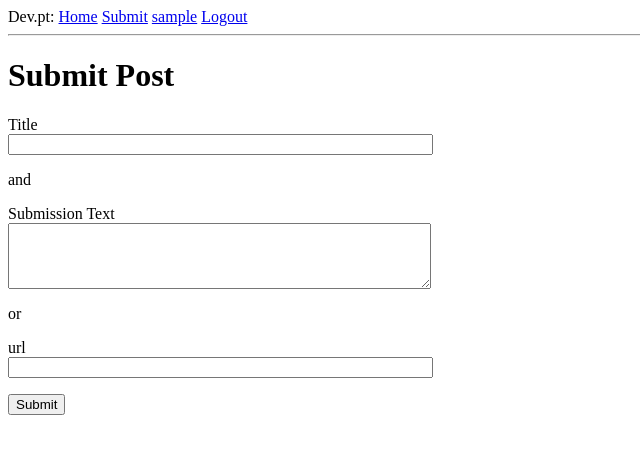
After one commit to duarteocarmo/flask_hackernews, a Flask app: page /submit in a window 1280 px wide. The commit adds this page. Shown: the top 454 px of the page, without its empty margins (0-640 px from the left). Run offline with Flask 2, Linux system fonts and the light colour scheme; the visitor is signed in with stand-in values (Sample User, id 1); data comes from the database, SQL or seed files in the repository.

Commit message:
skeleton made

```diff
--- a/app/forms.py
+++ b/app/forms.py
@@ -1,17 +1,14 @@
 from flask_wtf import FlaskForm
-from wtforms import (
-    StringField,
-    PasswordField,
-    BooleanField,
-    SubmitField,
-    TextAreaField,
-)
+from wtforms import StringField, PasswordField, BooleanField, SubmitField, TextAreaField
 from wtforms.validators import (
     ValidationError,
     DataRequired,
     Email,
     EqualTo,
     Length,
+    URL,
+    Optional,
+
 )
 from app.models import User
 
@@ -49,4 +46,34 @@ class EditProfileForm(FlaskForm):
     email = StringField("Email", validators=[DataRequired(), Email()])
     submit = SubmitField("Submit")
 
-    # TODO require additional validators here? Like in the RegistrationForm
+    def __init__(self, original_username, original_email, *args, **kwargs):
+        super(EditProfileForm, self).__init__(*args, **kwargs)
+        self.original_username = original_username
+        self.original_email = original_email
+
+    def validate_username(self, username):
+        if username.data != self.original_username:
+            user = User.query.filter_by(username=self.username.data).first()
+            if user is not None:
+                raise ValidationError("Please use a different username.")
+
+    def validate_email(self, email):
+        if email.data != self.original_email:
+            user = User.query.filter_by(email=self.email.data).first()
+            if user is not None:
+                raise ValidationError("Please use a different email.")
+
+
+class PostForm(FlaskForm):
+    title = StringField("Title", validators=[DataRequired(), Length(min=1, max=80)])
+    text = TextAreaField("Submission Text", validators=[Optional(), Length(min=1, max=280)])
+    url = StringField("url", validators=[Optional(), URL()])
+    submit = SubmitField("Submit")
+
+    def validate_text(self, text):
+        if len(self.url.data) > 0:
+            raise ValidationError('Please choose text or link post.')
+
+    def validate_url(self, url):
+        if len(self.text.data) > 0:
+            raise ValidationError('Please choose text or link post.')
--- a/app/models.py
+++ b/app/models.py
@@ -32,7 +32,7 @@ class Post(db.Model):
     text = db.Column(db.String(280))
     timestamp = db.Column(db.DateTime, index=True, default=datetime.utcnow())
     user_id = db.Column(db.Integer, db.ForeignKey("user.id"))
-    score = db.Column(db.Integer)
+    score = db.Column(db.Integer, default=0)
 
     def __repr__(self):
         return f"<Post {self.title}>"
--- a/app/routes.py
+++ b/app/routes.py
@@ -2,14 +2,15 @@ from flask import render_template, flash, redirect, url_for, request
 from flask_login import login_user, logout_user, current_user, login_required
 from werkzeug.urls import url_parse
 from app import app, db
-from app.forms import LoginForm, RegistrationForm, EditProfileForm
-from app.models import User
+from app.forms import LoginForm, RegistrationForm, EditProfileForm, PostForm
+from app.models import User, Post
 
 
 @app.route("/")
 @app.route("/index")
 def index():
-    return render_template("index.html")
+    posts = Post.query.order_by(Post.timestamp.desc()).all()
+    return render_template("index.html", posts=posts)
 
 
 @app.route("/login", methods=["GET", "POST"])
@@ -60,7 +61,7 @@ def user(username):
 @app.route("/edit_profile", methods=["GET", "POST"])
 @login_required
 def edit_profile():
-    form = EditProfileForm()
+    form = EditProfileForm(current_user.username, current_user.email)
     if form.validate_on_submit():
         current_user.username = form.username.data
         current_user.about_me = form.about_me.data
@@ -72,6 +73,22 @@ def edit_profile():
         form.username.data = current_user.username
         form.about_me.data = current_user.about_me
         form.email.data = current_user.email
-    return render_template(
-        "edit_profile.html", title="Edit Profile", form=form
-    )
+    return render_template("edit_profile.html", title="Edit Profile", form=form)
+
+
+@app.route("/submit", methods=["GET", "POST"])
+@login_required
+def submit():
+    form = PostForm()
+    if form.validate_on_submit():
+        post = Post(
+            title=form.title.data,
+            url=form.url.data,
+            text=form.text.data,
+            author=current_user,
+        )
+        db.session.add(post)
+        db.session.commit()
+        flash("Congratulations, your post was published!")
+        return redirect(url_for("index"))
+    return render_template("submit.html", title="Submit", form=form)
--- /dev/null
+++ b/app/templates/404.html
@@ -0,0 +1,6 @@
+{% extends "base.html" %}
+
+{% block content %}
+    <h1>File Not Found</h1>
+    <p><a href="{{ url_for('index') }}">Back</a></p>
+{% endblock %}
--- a/app/templates/base.html
+++ b/app/templates/base.html
@@ -10,6 +10,7 @@
         <div>
             Dev.pt:
             <a href="{{ url_for('index') }}">Home</a>
+            <a href="{{ url_for('submit') }}">Submit</a>
             {% if current_user.is_anonymous %}
             <a href="{{ url_for('login') }}">Login</a>
             {% else %}
--- /dev/null
+++ b/app/templates/submit.html
@@ -0,0 +1,32 @@
+{% extends "base.html" %}
+
+{% block content %}
+    <h1>Submit Post</h1>
+    <form action="" method="post">
+        {{ form.hidden_tag() }}
+        <p>
+            {{ form.title.label }}<br>
+            {{ form.title(size=50) }}<br>
+            {% for error in form.title.errors %}
+            <span style="color: red;">[{{ error }}]</span>
+            {% endfor %}
+        </p>
+        <p>and</p>
+        <p>
+            {{ form.text.label }}<br>
+            {{ form.text(cols=50, rows=4) }}<br>
+            {% for error in form.text.errors %}
+            <span style="color: red;">[{{ error }}]</span>
+            {% endfor %}
+        </p>
+        <p>or</p>
+        <p>
+            {{ form.url.label }}<br>
+            {{ form.url(size=50) }}<br>
+            {% for error in form.url.errors %}
+            <span style="color: red;">[{{ error }}]</span>
+            {% endfor %}
+        </p>
+        <p>{{ form.submit() }}</p>
+    </form>
+{% endblock %}
```
Also changed, not shown: app/__init__.py (+17 -1 lines), app/errors.py (added, +11 -0 lines), app/templates/500.html (added, +7 -0 lines), app/templates/index.html (+11 -0 lines), 2 other files.
